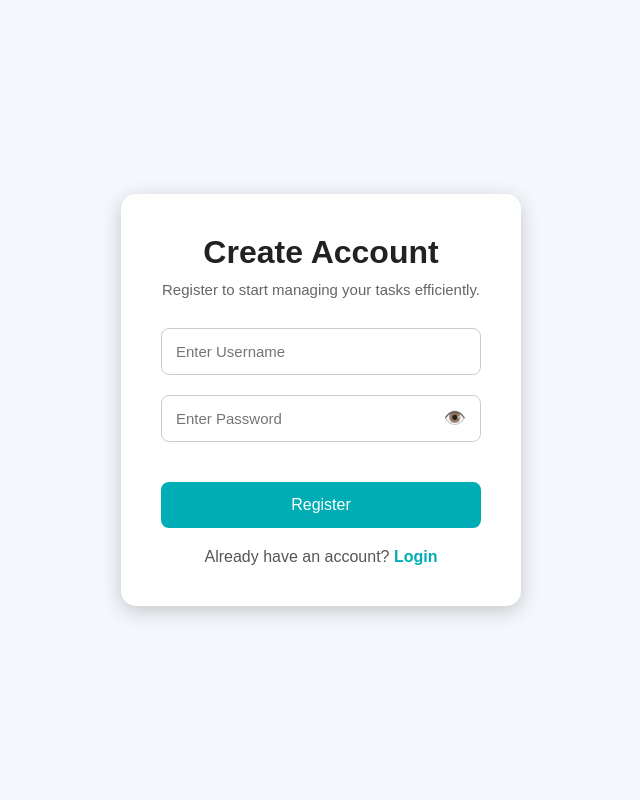
After one commit to aishwaryagaikawad495-web/smart-task-manager, a Flask app: page /register in a window 1280 px wide. The commit adds this page. Shown: the whole page, without its empty margins (319-959 px from the left). Run offline with Flask 3, Linux system fonts and the light colour scheme.

Commit message:
Implemented authentication system (login/register), fixed navbar UI, and improved overall frontend structure

```diff
--- a/app.py
+++ b/app.py
@@ -1,20 +1,92 @@
-from flask import Flask, render_template, session,redirect
+from flask import Flask, render_template, session,redirect,request
 
 app = Flask(__name__)
 app.secret_key="mysecretkey"
+
+
+import sqlite3
+
+conn = sqlite3.connect("data.db")
+c = conn.cursor()
+
+c.execute("""
+CREATE TABLE IF NOT EXISTS users (
+    id INTEGER PRIMARY KEY AUTOINCREMENT,
+    username TEXT UNIQUE,
+    password TEXT,
+    role TEXT DEFAULT 'user'
+)
+""")
+
+conn.commit()
+conn.close()
+
+
+
+
 @app.route('/')
 def home():
     return render_template('index.html')
 
 
-@app.route('/login')
+# ✅ LOGIN (GET + POST)
+@app.route('/login', methods=['GET', 'POST'])
 def login():
-    session['user']="Aishwarya"
-    return redirect('/')
+    if request.method == 'POST':
+        username = request.form['username']
+        password = request.form['password']
+
+        conn = sqlite3.connect("data.db")
+        c = conn.cursor()
+
+        c.execute("SELECT * FROM users WHERE username=? AND password=?",
+                  (username, password))
+
+        user = c.fetchone()
+        conn.close()
+
+        if user:
+            session['user'] = user[1]   # username
+            session['role'] = user[3]   # role
+            return redirect('/')
+
+        return "❌ Invalid Credentials"
+
+    return render_template('login.html')
+
+
+@app.route('/register', methods=['GET', 'POST'])
+def register():
+    if request.method == 'POST':
+        username = request.form['username']
+        password = request.form['password']
+
+        conn = sqlite3.connect("data.db")
+        c = conn.cursor()
+
+        # 🔴 Check if user already exists
+        c.execute("SELECT * FROM users WHERE username=?", (username,))
+        existing_user = c.fetchone()
+
+        if existing_user:
+            conn.close()
+            return "❌ Username already exists. Try another one."
+
+        # ✅ Insert new user
+        c.execute("INSERT INTO users (username, password, role) VALUES (?, ?, ?)",
+                  (username, password, "user"))
+
+        conn.commit()
+        conn.close()
+
+        return redirect('/login')
+
+    return render_template('register.html')
+
 
 @app.route('/logout')
 def logout():
-    session.pop('user',None)
+    session.clear()
     return redirect('/')
 
 if __name__ == '__main__':
--- a/static/style.css
+++ b/static/style.css
@@ -76,3 +76,222 @@
         .hero button:hover{
             background-color: #008c94;
         }
+
+
+
+        /* Features Section */
+
+.features{
+    padding: 80px 40px;
+    text-align: center;
+    background-color: white;
+}
+
+.features h2{
+    font-size: 40px;
+    margin-bottom: 50px;
+}
+
+.feature-container{
+    display: flex;
+    justify-content: center;
+    gap: 30px;
+    flex-wrap: wrap;
+}
+
+.feature-card{
+    background-color: #f4f4f4;
+    padding: 30px;
+    width: 300px;
+    border-radius: 10px;
+}
+
+.feature-card h3{
+    margin-bottom: 15px;
+    color: #222;
+}
+
+.feature-card p{
+    color: #555;
+}
+
+
+
+/* Footer */
+
+footer{
+    background-color: #333;
+    color: white;
+    text-align: center;
+    padding: 20px;
+}
+
+
+
+/* Login Page */
+
+.login-page{
+
+    height: 100vh;
+
+    display: flex;
+    justify-content: center;
+    align-items: center;
+
+    background-color: #f4f7fb;
+}
+
+.login-box{
+
+    background-color: white;
+
+    width: 400px;
+
+    padding: 40px;
+
+    border-radius: 15px;
+
+    text-align: center;
+
+    box-shadow: 0 5px 20px rgba(0,0,0,0.2);
+}
+
+.login-box h1{
+
+    margin-bottom: 10px;
+
+    color: #222;
+}
+
+.login-text{
+
+    margin-bottom: 30px;
+
+    color: #666;
+
+    font-size: 15px;
+}
+
+.login-box form{
+
+    display: flex;
+
+    flex-direction: column;
+}
+
+.login-box input{
+
+    padding: 14px;
+
+    margin-bottom: 20px;
+
+    border: 1px solid #ccc;
+
+    border-radius: 8px;
+
+    font-size: 15px;
+}
+
+.login-box input:focus{
+
+    outline: none;
+
+    border-color: #00adb5;
+}
+
+.login-box button{
+
+    padding: 14px;
+
+    border: none;
+
+    background-color: #00adb5;
+
+    color: white;
+
+    font-size: 16px;
+
+    border-radius: 8px;
+
+    cursor: pointer;
+
+    transition: 0.3s;
+}
+
+.login-box button:hover{
+
+    background-color: #007b80;
+}
+
+.register-link{
+
+    margin-top: 20px;
+
+    color: #555;
+}
+
+.register-link a{
+
+    color: #00adb5;
+
+    text-decoration: none;
+
+    font-weight: bold;
+}
+
+
+
+/* Password Box */
+
+.password-box{
+
+    position: relative;
+
+    width: 100%;
+
+    margin-bottom: 20px;
+}
+
+.password-box input{
+
+    width: 100%;
+
+    padding: 14px 50px 14px 14px;
+
+    border: 1px solid #ccc;
+
+    border-radius: 8px;
+
+    font-size: 15px;
+}
+
+#togglePassword{
+
+    position: absolute;
+
+    right: 15px;
+
+    top: 35%;
+
+    transform: translateY(-50%);
+
+    cursor: pointer;
+
+    font-size: 18px;
+
+    color: #555;
+}
+
+.forgot-password{
+
+    margin-top: 15px;
+}
+
+.forgot-password a{
+
+    text-decoration: none;
+
+    color: #00adb5;
+
+    font-size: 14px;
+}
--- /dev/null
+++ b/templates/register.html
@@ -0,0 +1,59 @@
+<!DOCTYPE html>
+<html lang="en">
+<head>
+    <meta charset="UTF-8">
+    <meta name="viewport" content="width=device-width, initial-scale=1.0">
+    <title>Register</title>
+    <link rel="stylesheet" href="{{ url_for('static', filename='style.css') }}">
+</head>
+<body>
+
+<div class="login-page">
+
+    <div class="login-box">
+
+        <h1>Create Account</h1>
+
+        <p class="login-text">
+            Register to start managing your tasks efficiently.
+        </p>
+
+        <!-- REGISTER FORM -->
+        <form method="POST" action="/register">
+
+            <input type="text" name="username" placeholder="Enter Username" required>
+
+            <div class="password-box">
+                <input type="password" name="password" placeholder="Enter Password" id="password" required>
+                <span id="togglePassword">👁️</span>
+            </div>
+
+            <button type="submit">Register</button>
+
+        </form>
+
+        <p class="register-link">
+            Already have an account?
+            <a href="/login">Login</a>
+        </p>
+
+    </div>
+
+</div>
+
+<!-- Password Toggle JS -->
+<script>
+const password = document.getElementById('password');
+const togglePassword = document.getElementById('togglePassword');
+
+togglePassword.addEventListener('click', function () {
+    if (password.type === 'password') {
+        password.type = 'text';
+    } else {
+        password.type = 'password';
+    }
+});
+</script>
+
+</body>
+</html>
```
Also changed, not shown: templates/index.html (+37 -11 lines), templates/login.html (added, +59 -0 lines), README.md, data.db (added).
